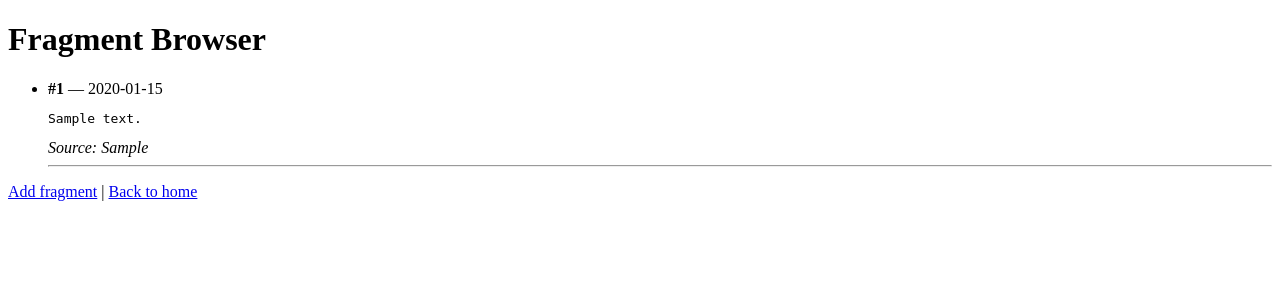
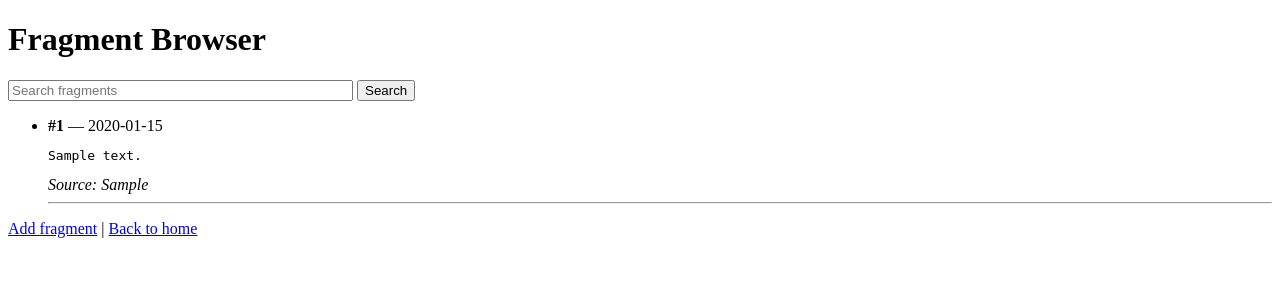
Before and after one commit to l-87hjl/alexandria-scribe, a Flask app: page /fragments in a window 1280 px wide. Shown: the top 300 px of the page. Run offline with Flask 3, Linux system fonts and the light colour scheme; tables that the repository leaves empty hold one stand-in row (values such as "Sample post"); parts of the project's set-up code (start-up, migrations or seed data) failed here and were passed over.

Commit message:
Add read-only search and similarity view to fragment browser UI

```diff
--- a/templates/fragments.html
+++ b/templates/fragments.html
@@ -3,6 +3,12 @@
 <head><title>Fragments</title></head>
 <body>
 <h1>Fragment Browser</h1>
+
+<form method="get">
+  <input type="text" name="q" value="{{ query }}" placeholder="Search fragments" size="40" />
+  <button type="submit">Search</button>
+  {% if query %}<a href="/fragments">Clear</a>{% endif %}
+</form>
 
 {% if fragments %}
   <ul>
@@ -11,12 +17,23 @@
       <strong>#{{ f.id }}</strong> — {{ f.created_at }}<br/>
       <pre>{{ f.content }}</pre>
       {% if f.source %}<em>Source: {{ f.source }}</em>{% endif %}
+
+      {% if similarity.get(f.id) %}
+        <details>
+          <summary>Related fragments</summary>
+          <ul>
+            {% for other_id, score in similarity.get(f.id) %}
+              <li>#{{ other_id }} (score {{ '%.2f'|format(score) }})</li>
+            {% endfor %}
+          </ul>
+        </details>
+      {% endif %}
     </li>
     <hr/>
   {% endfor %}
   </ul>
 {% else %}
-  <p>No fragments yet.</p>
+  <p>No fragments found.</p>
 {% endif %}
 
 <p><a href="/disassembler">Add fragment</a> | <a href="/">Back to home</a></p>
```
